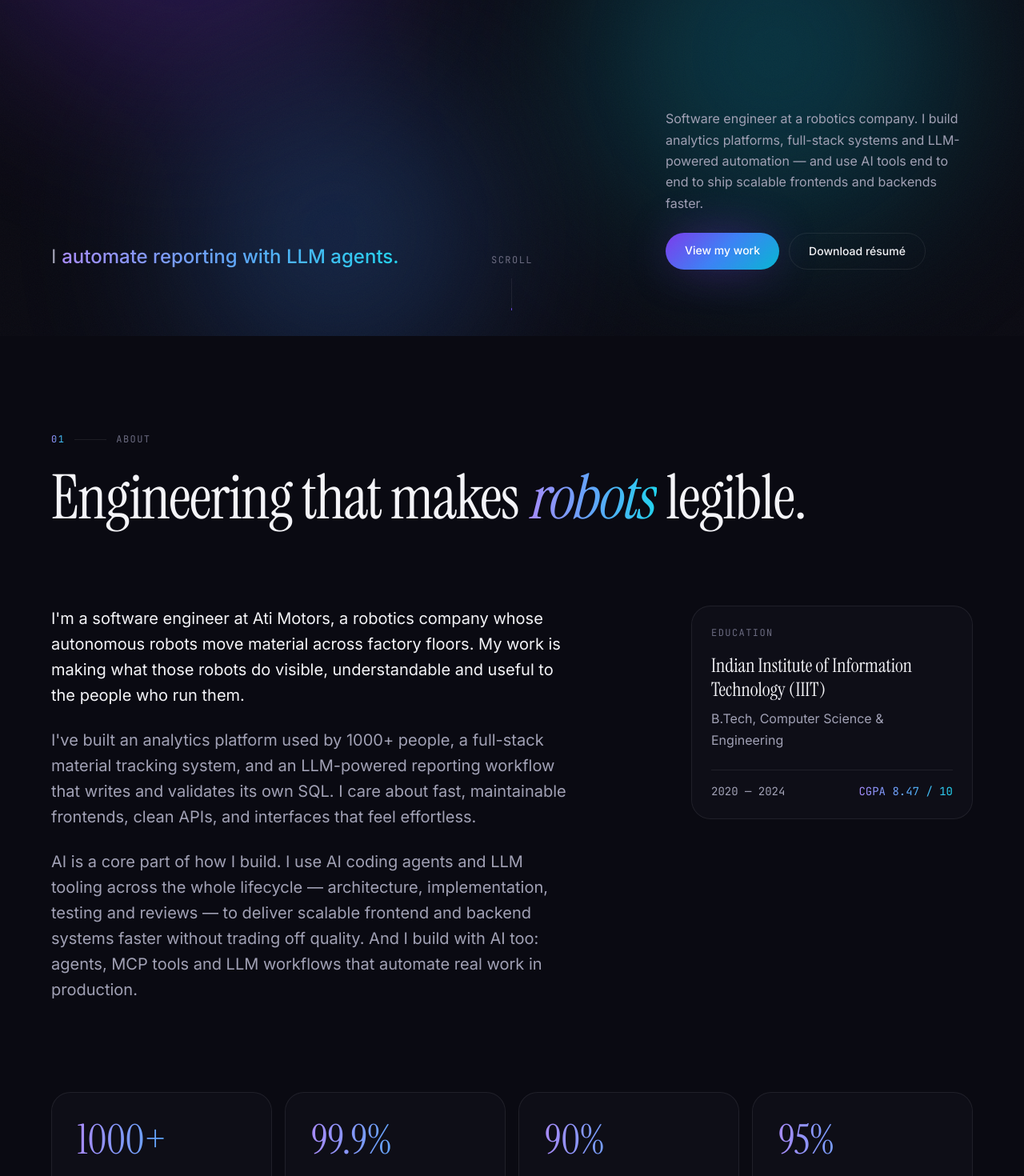
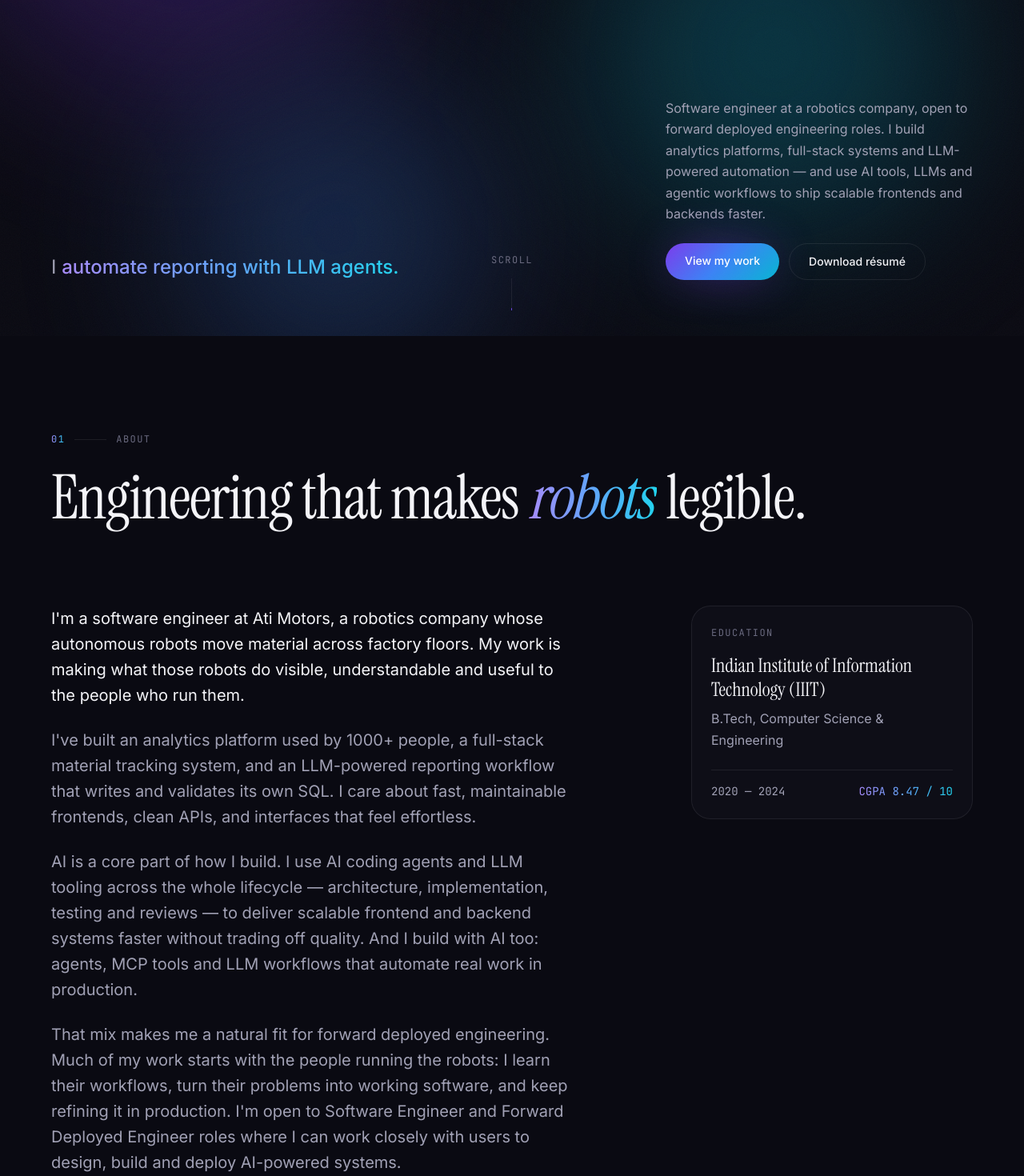
Before and after one commit to Kaishav65/portfolio, a Next.js app: page / in a window 1280 px wide. Shown: the part 380-1850 px from the top of the page at 80% size. Built offline with nearby package versions, Linux system fonts and the light colour scheme.

Commit message:
added forward deploy engineer details

```diff
--- a/content/data.ts
+++ b/content/data.ts
@@ -7,11 +7,12 @@ export const profile = {
   location: "Bengaluru, India",
   company: "Ati Motors",
   intro:
-    "Software engineer at a robotics company. I build analytics platforms, full-stack systems and LLM-powered automation — and use AI tools end to end to ship scalable frontends and backends faster.",
+    "Software engineer at a robotics company, open to forward deployed engineering roles. I build analytics platforms, full-stack systems and LLM-powered automation — and use AI tools, LLMs and agentic workflows to ship scalable frontends and backends faster.",
   rotatingLines: [
     "build analytics for robot fleets.",
     "ship full-stack systems end to end.",
     "automate reporting with LLM agents.",
+    "deploy AI solutions alongside users on client site.",
     "craft pixel-perfect React interfaces.",
     "ship faster with AI-powered workflows.",
   ],
@@ -20,6 +21,7 @@ export const profile = {
     "I'm a software engineer at Ati Motors, a robotics company whose autonomous robots move material across factory floors. My work is making what those robots do visible, understandable and useful to the people who run them.",
     "I've built an analytics platform used by 1000+ people, a full-stack material tracking system, and an LLM-powered reporting workflow that writes and validates its own SQL. I care about fast, maintainable frontends, clean APIs, and interfaces that feel effortless.",
     "AI is a core part of how I build. I use AI coding agents and LLM tooling across the whole lifecycle — architecture, implementation, testing and reviews — to deliver scalable frontend and backend systems faster without trading off quality. And I build with AI too: agents, MCP tools and LLM workflows that automate real work in production.",
+    "That mix makes me a natural fit for forward deployed engineering. Much of my work starts with the people running the robots: I learn their workflows, turn their problems into working software, and keep refining it in production. I'm open to Software Engineer and Forward Deployed Engineer roles where I can work closely with users to design, build and deploy AI-powered systems.",
   ],
   education: {
     school: "Indian Institute of Information Technology (IIIT)",
```
